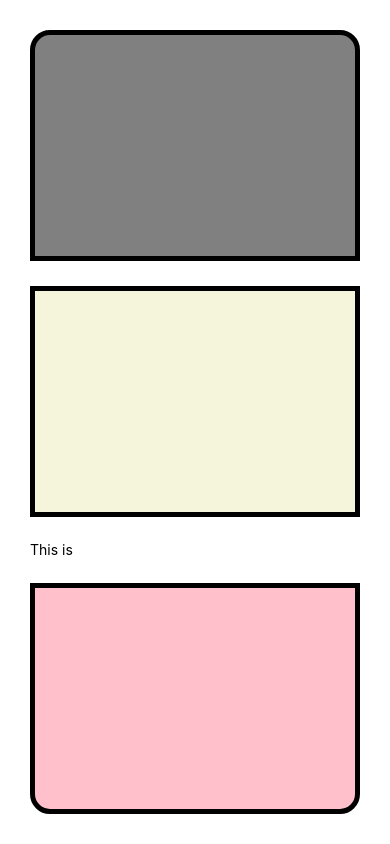
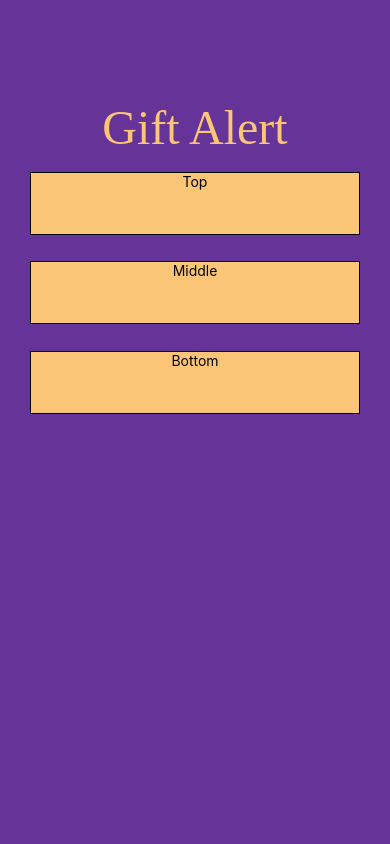
Before and after one commit to natanlidukhover/Gift-Alert, a React Native app: screen / in a window 390 px wide. Built offline with nearby package versions, Linux system fonts and the light colour scheme.

Commit message:
Creating demo home page

```diff
--- a/App.tsx
+++ b/App.tsx
@@ -1,47 +1,87 @@
 import React, { useState } from "react";
-import { View, StyleSheet, Text } from "react-native";
+import { View, StyleSheet, Text, Button, Alert} from "react-native";
 
-const ViewStyleProps = () => {
-    const [isHome, setIsHome] = useState(true);
-    return (
-      <View style={styles.container}>
-        <View style={styles.top} />
-        <View style={styles.middle} />
-        <Text>
-        This is
-      </Text>
-        <View style={styles.bottom} />
+const HomePage = () => {
+  return (
+    <View style={styles.baseContainer}>
+      <View style={styles.topContainer}>
+        <Text style={styles.giftAlertText}>Gift Alert</Text>
+        <Text
+          style={styles.topButton}
+          onPress={() => Alert.alert('Top pressed')}
+          >Top</Text>
+        <Text
+          style={styles.middleButton}
+          onPress={() => Alert.alert('Middle pressed')}
+        >Middle</Text>
+       <Text
+          style={styles.topButton}
+          onPress={() => Alert.alert('Bottom pressed')}
+        >Bottom</Text>
       </View>
-    );
+    </View>
+
+
+
+  );
 }
 
+
 const styles = StyleSheet.create({
-  container: {
+
+  baseContainer: {
     flex: 1,
+    flexDirection: "column",
     justifyContent: "space-between",
-    backgroundColor: "#fff",
+    backgroundColor: "#663399",
+  },
+  topContainer: {
+    flex: 1,
+    flexDirection: "column",
+    justifyContent: "space-between",
     padding: 20,
-    margin: 10,
+    marginBottom: 400
   },
-  top: {
+
+  bottomContainer: {
+    flex: 1,
+    flexDirection: "column",
+    justifyContent: "space-between",
+    padding: 20,
+  },
+
+
+  giftAlertText: {
+    marginTop: 80,
+    textAlign: 'center',
+    color: "#FAC577",
+    fontSize: 48,
+    fontFamily:"Avenir-BlackOblique",
+
+  },
+  topButton: {
     flex: 0.3,
-    backgroundColor: "grey",
-    borderWidth: 5,
-    borderTopLeftRadius: 20,
-    borderTopRightRadius: 20,
+    backgroundColor: "#FAC577",
+    borderWidth: 1,
+    margin:10,
+    textAlign: "center",
   },
-  middle: {
+  middleButton: {
     flex: 0.3,
-    backgroundColor: "beige",
-    borderWidth: 5,
+    backgroundColor: "#FAC577",
+    borderWidth: 1,
+    margin:10,
+    textAlign: "center"
   },
-  bottom: {
+  bottomButton: {
     flex: 0.3,
-    backgroundColor: "pink",
-    borderWidth: 5,
-    borderBottomLeftRadius: 20,
-    borderBottomRightRadius: 20,
+    backgroundColor: "#FAC577",
+    borderWidth: 1,
+    margin:10,
+    textAlign: "center"
   },
+
 });
 
-export default ViewStyleProps;
+
+export default HomePage;
```
Also changed, not shown: style+stateExample.tsx (added, +54 -0 lines), assets/noBackgroundVectorArt.png (added), assets/presentVectorArt.jpeg (added).
